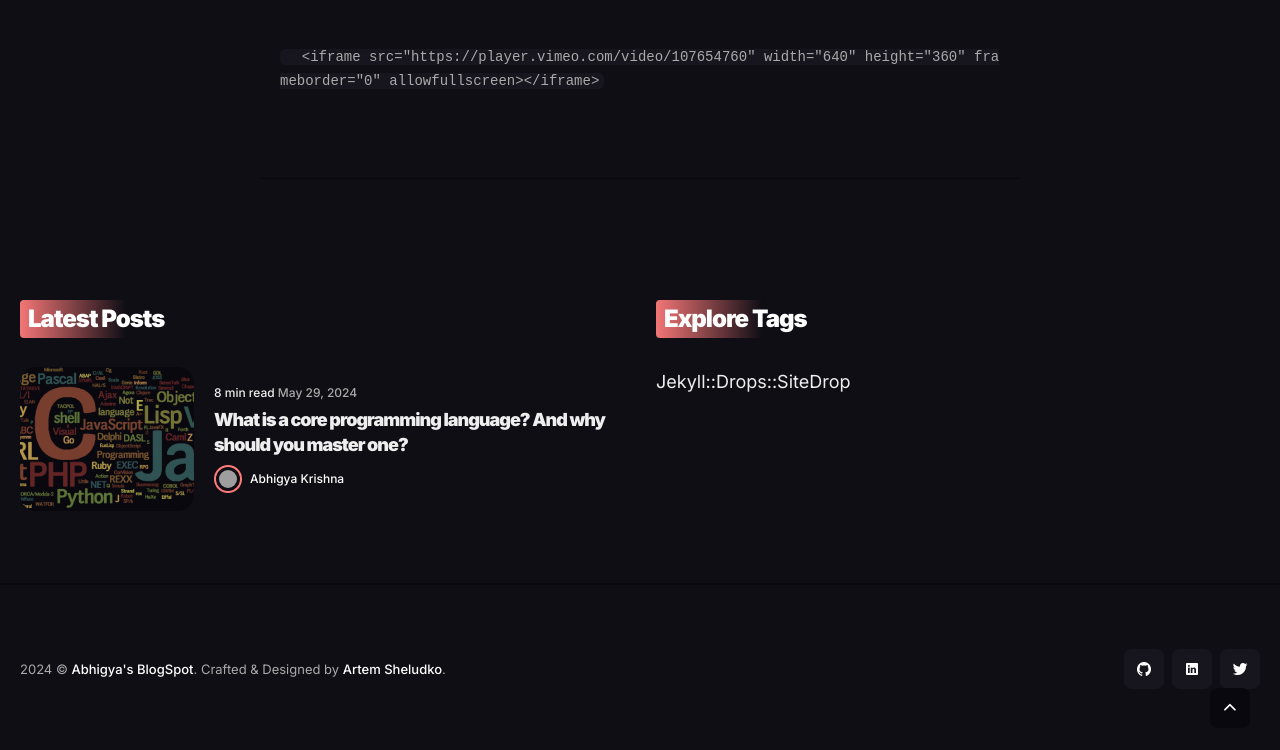
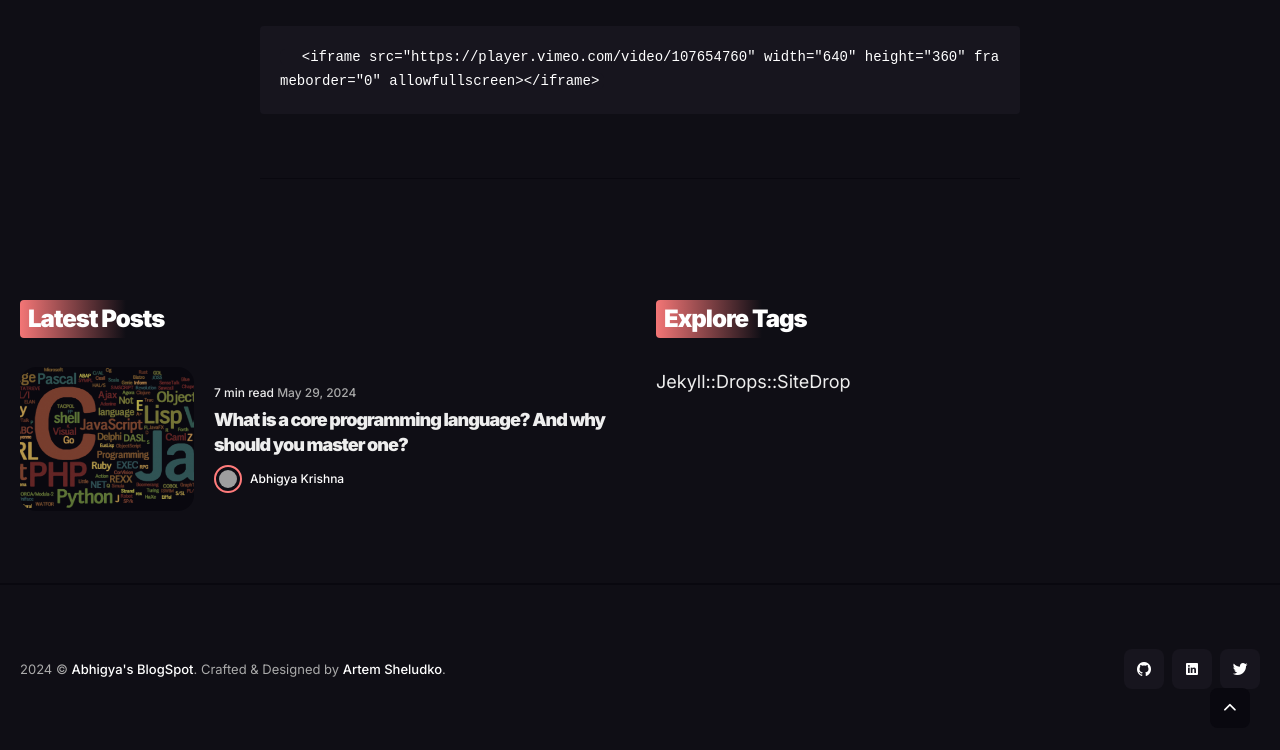
Before and after one commit to AbhigyaKrishna/AbhigyaKrishna.github.io, a Jekyll site: the page built from _pages/styleguide.md, in a window 1280 px wide and 1400 px high, scrolled down 7171 px, cut to the strip 647-1397 px from the top of the window. Built offline with Jekyll 4.4.1, drawn with Linux system fonts in a browser that asks for light colours; nearby versions of some CDN libraries; grey boxes are pictures that could not be loaded.

Commit message:
disable rouge highlighter

```diff
--- a/_config.yml
+++ b/_config.yml
@@ -67,7 +67,9 @@
 
 kramdown:
   input: GFM
-  footnote_backlink: "&#8617;&#xfe0e;"
+  syntax_highlighter: rouge
+  syntax_highlighter_opts:
+    disable: true
 
 paginate: 8
 paginate_path: "/page/:num"
--- a/_sass/1-tools/_syntax-highlighting.scss
+++ b/_sass/1-tools/_syntax-highlighting.scss
@@ -2,10 +2,10 @@
   Syntax Highlighting
 */
 
-//.highlight {
-//  border-radius: 4px;
-//  color: $white;
-//  background: $blue-dark;
+.highlight {
+  border-radius: 4px;
+  color: $white;
+  background: $blue-dark;
 //
 //  .c     { color: #998; font-style: italic } // Comment
 //  .err   { color: #a61717; background-color: #e3d2d2 } // Error
@@ -66,4 +66,4 @@
 //  .vg    { color: #008080 } // Name.Variable.Global
 //  .vi    { color: #008080 } // Name.Variable.Instance
 //  .il    { color: #099 } // Literal.Number.Integer.Long
-//}
+}
```
